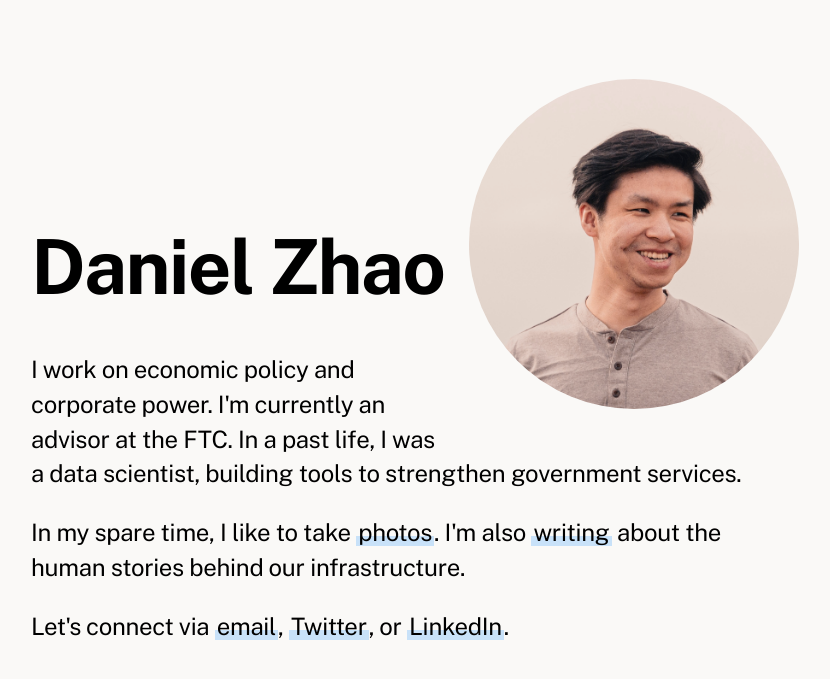
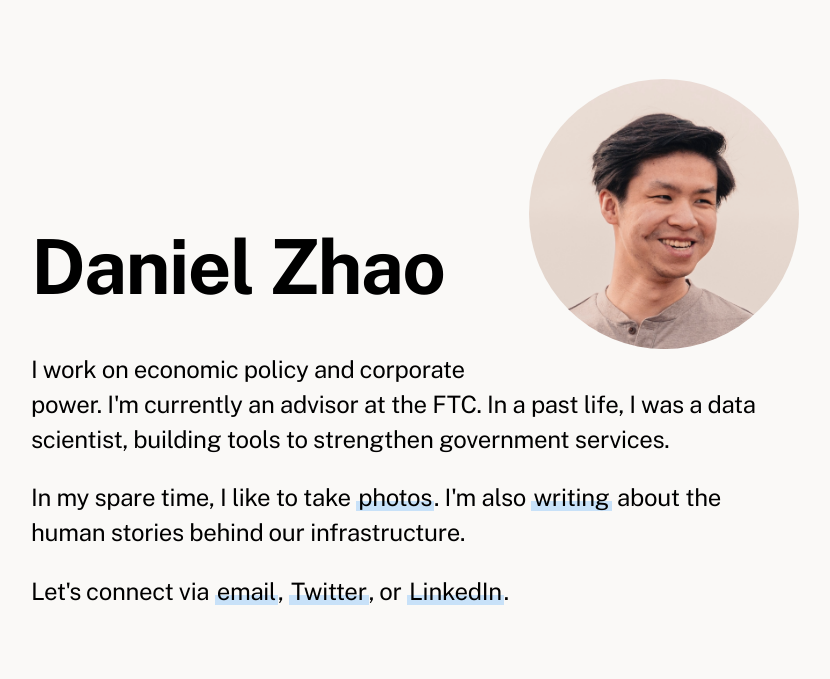
Before and after one commit to iamdanzhao/iamdanzhao.github.io, a Jekyll site: the page index.html, which Jekyll copies as it is, in a window 1280 px wide. Shown: the top 679 px of the page, without its empty margins (225-1055 px from the left). Built offline with Jekyll 4.4.1, drawn with Linux system fonts in a browser that asks for light colours.

Commit message:
update photo

```diff
--- a/styles/main.css
+++ b/styles/main.css
@@ -638,7 +638,7 @@ main {
 
 #bio-prof-pic {
     border-radius: 50%;
-    width: 330px;
+    width: 270px;
     float: right;
     margin: -140px 0 24px 20px;
 }
```
Also changed, not shown: media/profile.jpg.
